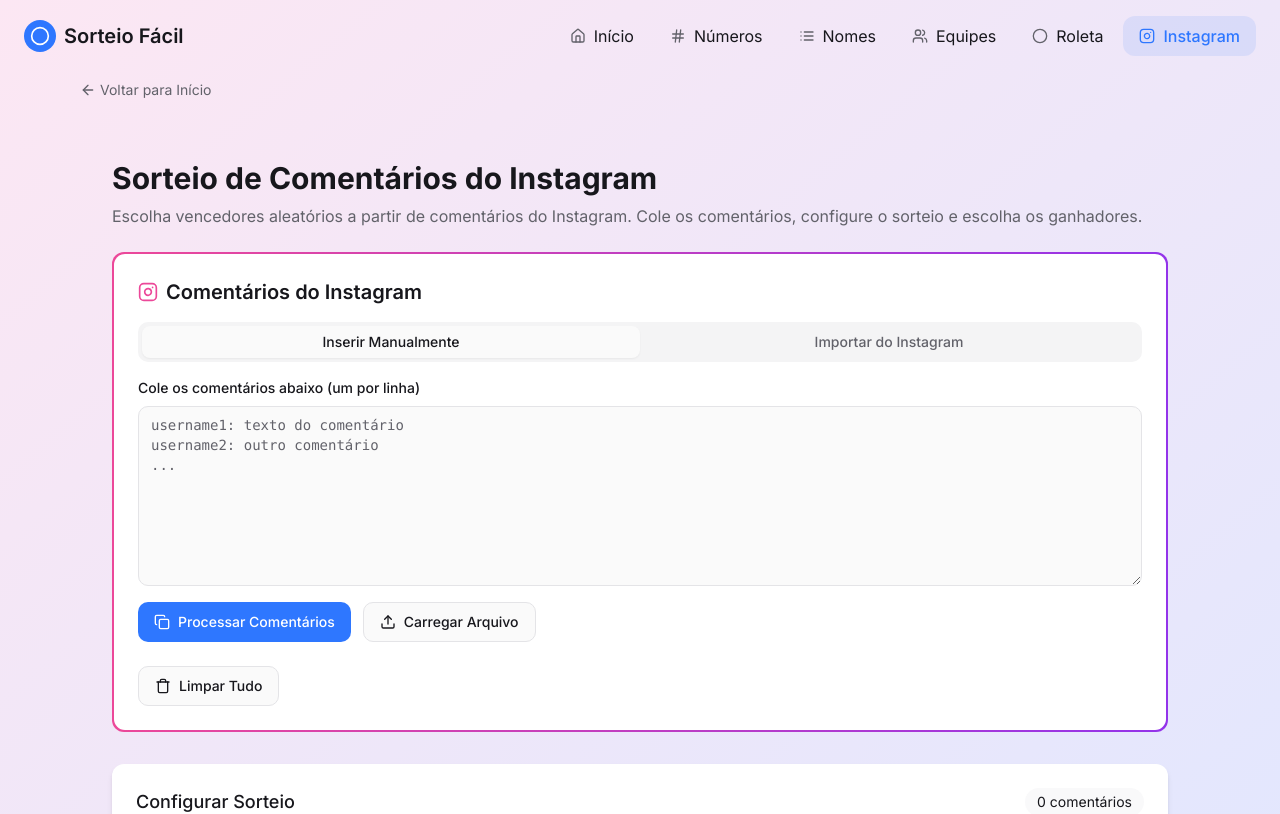
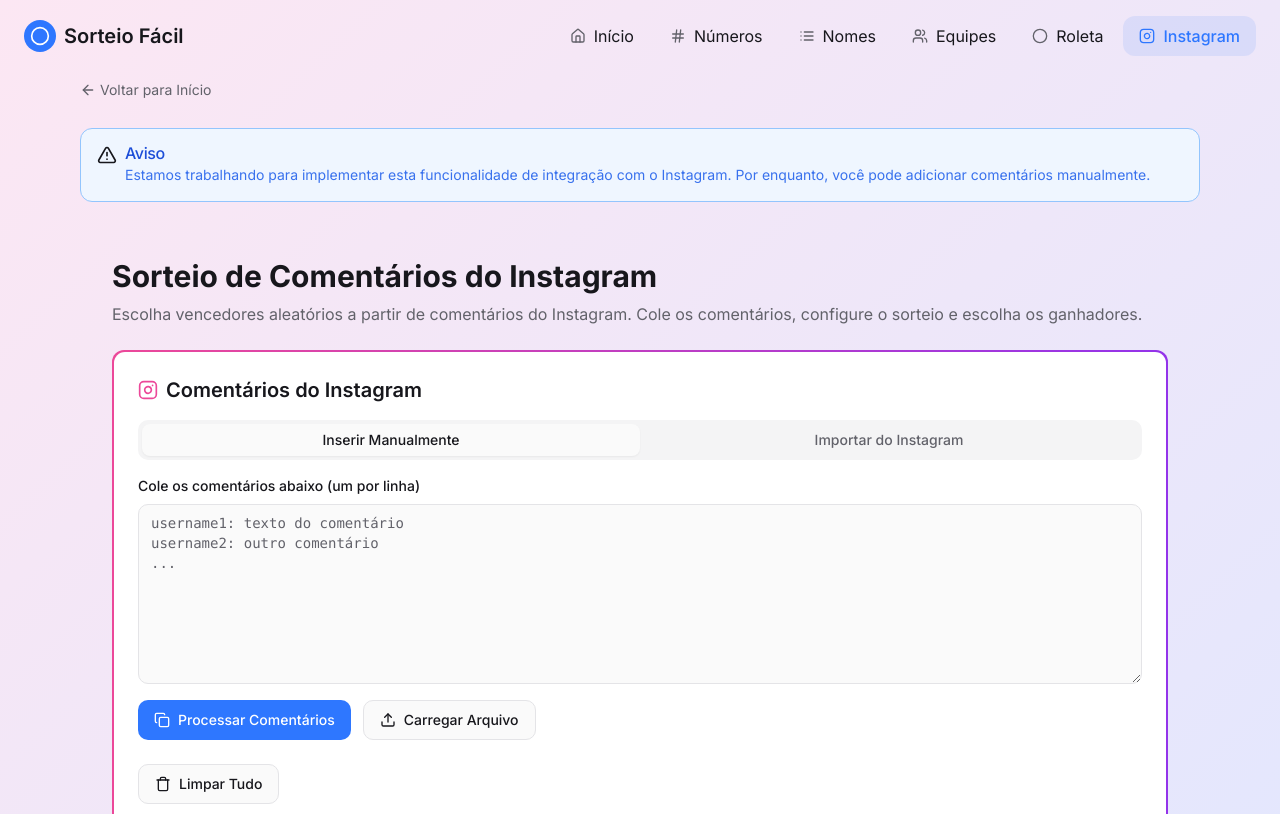
Before and after one commit to ivancrp/sorteo-facil, a React (Vite) app: page /sorteio/instagram in a window 1280 px wide. Shown: the top 814 px of the page. Built offline with nearby package versions, Linux system fonts and the light colour scheme.

Commit message:
Add Instagram integration alert
Adds an alert message to the Instagram draw page indicating that Instagram integration is under development.

```diff
--- a/src/pages/InstagramDrawPage.tsx
+++ b/src/pages/InstagramDrawPage.tsx
@@ -2,10 +2,11 @@
 import { useEffect } from 'react';
 import { toast } from 'sonner';
 import { motion } from 'framer-motion';
-import { ArrowLeft } from 'lucide-react';
+import { ArrowLeft, AlertTriangle } from 'lucide-react';
 import { Link } from 'react-router-dom';
 import Header from '@/components/Header';
 import InstagramDraw from '@/components/InstagramDraw';
+import { Alert, AlertTitle, AlertDescription } from '@/components/ui/alert';
 
 const InstagramDrawPage = () => {
   useEffect(() => {
@@ -40,6 +41,22 @@ const InstagramDrawPage = () => {
           <motion.div
             initial={{ opacity: 0, y: 20 }}
             animate={{ opacity: 1, y: 0 }}
+            transition={{ duration: 0.4 }}
+            className="mb-6"
+          >
+            <Alert variant="default" className="border-blue-300 bg-blue-50 dark:border-blue-900 dark:bg-blue-950/30">
+              <AlertTriangle className="h-5 w-5 text-blue-600 dark:text-blue-400" />
+              <AlertTitle className="text-blue-700 dark:text-blue-400">Aviso</AlertTitle>
+              <AlertDescription className="text-blue-600/90 dark:text-blue-300/90">
+                Estamos trabalhando para implementar esta funcionalidade de integração com o Instagram.
+                Por enquanto, você pode adicionar comentários manualmente.
+              </AlertDescription>
+            </Alert>
+          </motion.div>
+
+          <motion.div
+            initial={{ opacity: 0, y: 20 }}
+            animate={{ opacity: 1, y: 0 }}
             transition={{ duration: 0.5, delay: 0.1 }}
             className="rounded-3xl overflow-hidden"
           >
```
